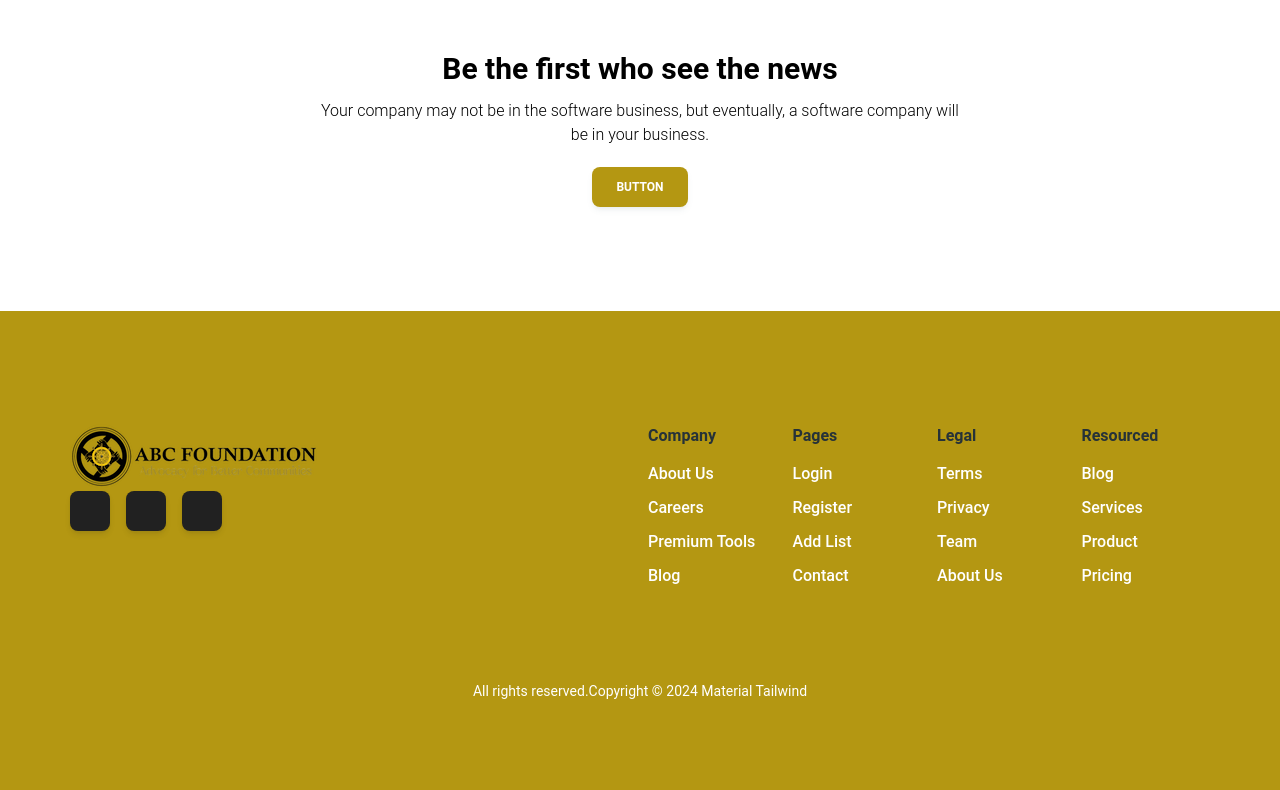
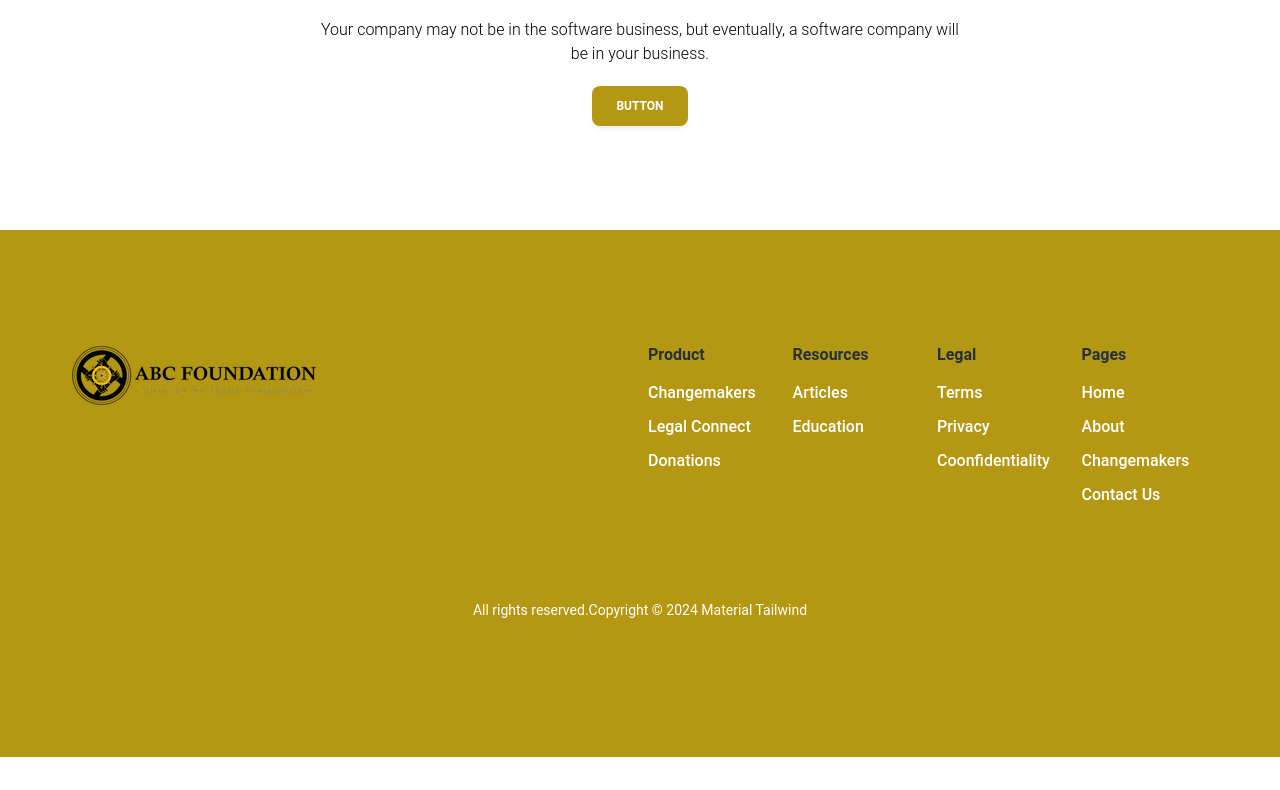
Before and after one commit to adminadbc/abcwebsite, a Next.js app: page /main in a window 1280 px wide. Shown: the part 6895-7685 px from the top of the page. After the commit the page ends 7652 px from the top, so only its background shows below. Built offline with nearby package versions, Linux system fonts and the light colour scheme; a web font is replaced by a local one.

Commit message:
style changes

```diff
--- a/app/ui/main/footer.tsx
+++ b/app/ui/main/footer.tsx
@@ -7,20 +7,20 @@ import { faCheck, faTrash } from "@fortawesome/free-solid-svg-icons";
 
 const links = [
   {
-    title: "Company",
-    items: ["About Us", "Careers", "Premium Tools", "Blog"],
+    title: "Product",
+    items: ["Changemakers", "Legal Connect", "Donations"],
+  },
+  {
+    title: "Resources",
+    items: ["Articles", "Education"],
+  },
+  {
+    title: "Legal",
+    items: ["Terms", "Privacy", "Coonfidentiality"],
   },
   {
     title: "Pages",
-    items: ["Login", "Register", "Add List", "Contact"],
-  },
-  {
-    title: "Legal",
-    items: ["Terms", "Privacy", "Team", "About Us"],
-  },
-  {
-    title: "Resourced",
-    items: ["Blog", "Services", "Product", "Pricing"],
+    items: ["Home", "About", "Changemakers", "Contact Us"],
   },
 ];
 
@@ -38,34 +38,24 @@ export function Footer4() {
               height={80}
               alt="ABC Foundation Logo"
             />
-            <div className="flex items-end gap-4">
-              <IconButton size="md">
-                <i className="fas fa-heart" />
-              </IconButton>
-              <IconButton size="md">
-                <i className="fas fa-heart" />
-              </IconButton>
-              <IconButton size="md">
-                <i className="fas fa-heart" />
-              </IconButton>
-            </div>
+
             <div className="flex gap-2">
-              <a href="#buttons-with-link">
+              <a href="#buttons-with-link" title="social">
                 <IconButton variant="text" size="sm">
-                  <i className="fa-brands fa-twitter text-lg text-white transition-colors hover:text-blue-gray-900" />
+                  <i className="fas fa-heart" />
                 </IconButton>
               </a>
-              <a href="#buttons-with-link">
+              <a href="#buttons-with-link" title="social">
                 <IconButton variant="text" size="sm">
                   <i className="fa-brands fa-youtube text-lg text-white transition-colors hover:text-blue-gray-900" />
                 </IconButton>
               </a>
-              <a href="#buttons-with-link">
+              <a href="#buttons-with-link" title="social">
                 <IconButton variant="text" size="sm">
                   <i className="fa-brands fa-instagram text-lg text-white transition-colors hover:text-blue-gray-900" />
                 </IconButton>
               </a>
-              <a href="#buttons-with-link">
+              <a href="#buttons-with-link" title="social">
                 <IconButton variant="text" size="sm">
                   <i className="fa-brands fa-github text-lg text-white transition-colors hover:text-blue-gray-900" />
                 </IconButton>
--- a/app/ui/main/workwithus.tsx
+++ b/app/ui/main/workwithus.tsx
@@ -14,8 +14,8 @@ export function WorkWithUs() {
   return (
     <section className="py-10 px-8">
       <div className="rounded-xl bg-[url('/gradientone.png')] bg-cover bg-center  p-10 flex flex-wrap justify-around items-center">
-        <div className="mb-9 lg:w-4/5 text-wrap">
-          <h3 className="text-white text-4xl mb-5">Our Current Projects</h3>
+        <div className="mb-9 md:w-4/5 lg:w-2/5">
+          <h3 className="text-white text-4xl mb-5">Work With US</h3>
           <h4 className="text-white font-bold text-2xl">Volunteering:</h4>
           <p className="mt-2 mb-6 text-base text-white  ">
             Lorem ipsum, or lipsum as it is sometimes known, is dummy text used
```
